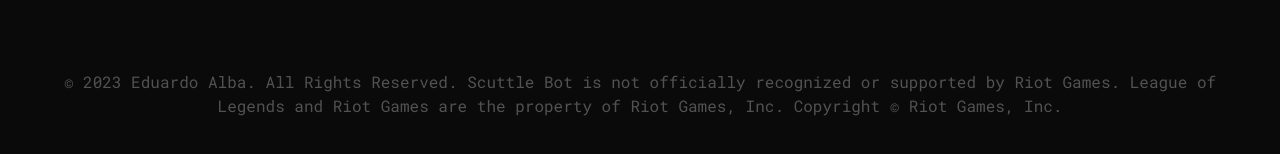
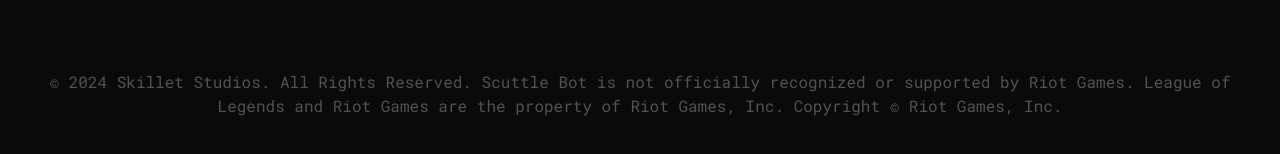
Before and after one commit to Skillet-Studios/scuttle-web, a React (Create React App) app: page / in a window 1280 px wide. Shown: the part 1582-1736 px from the top of the page. Built offline with nearby package versions, Linux system fonts and the light colour scheme; no server answers.

Commit message:
Updated footer to reflect skillet studios

```diff
--- a/src/components/Footer.js
+++ b/src/components/Footer.js
@@ -2,9 +2,10 @@
   return (
     <div>
       <p className="text-neutral-600 text-center text-xs md:text-base">
-        © 2023 Eduardo Alba. All Rights Reserved. Scuttle Bot is not officially
-        recognized or supported by Riot Games. League of Legends and Riot Games
-        are the property of Riot Games, Inc. Copyright © Riot Games, Inc.
+        © 2024 Skillet Studios. All Rights Reserved. Scuttle Bot is not
+        officially recognized or supported by Riot Games. League of Legends and
+        Riot Games are the property of Riot Games, Inc. Copyright © Riot Games,
+        Inc.
       </p>
     </div>
   );
```
